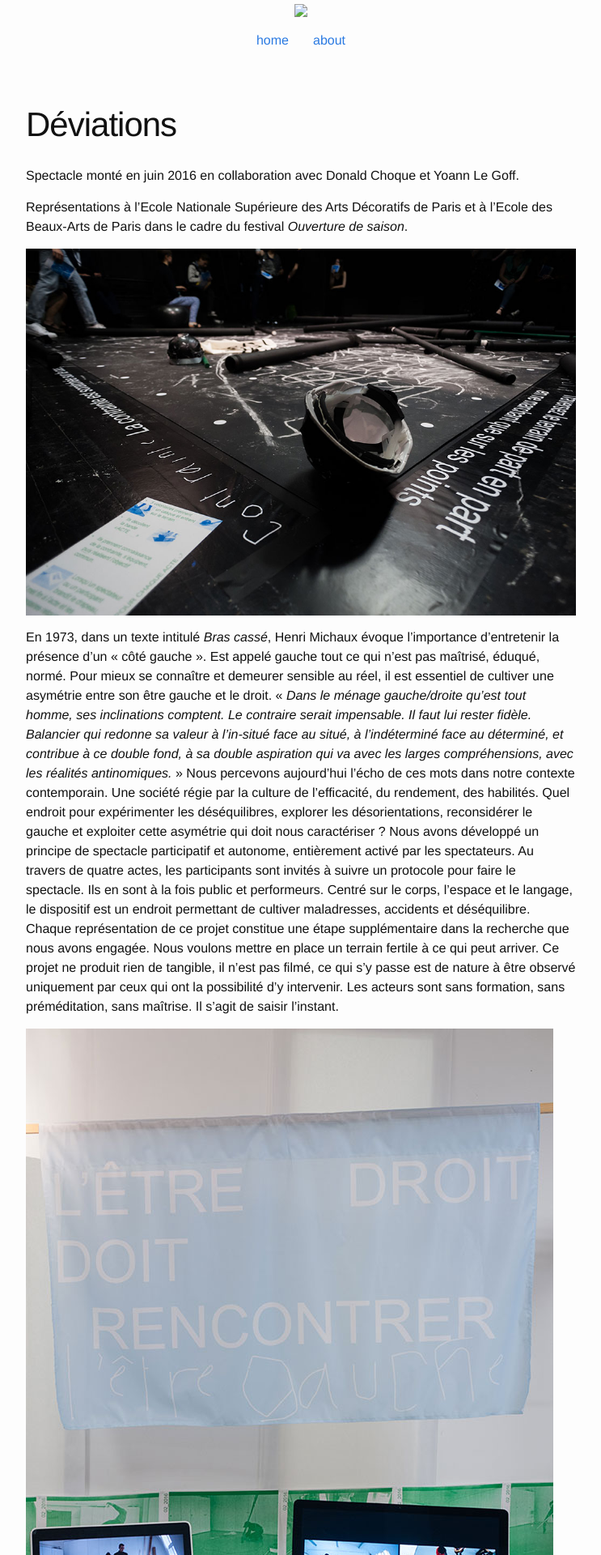
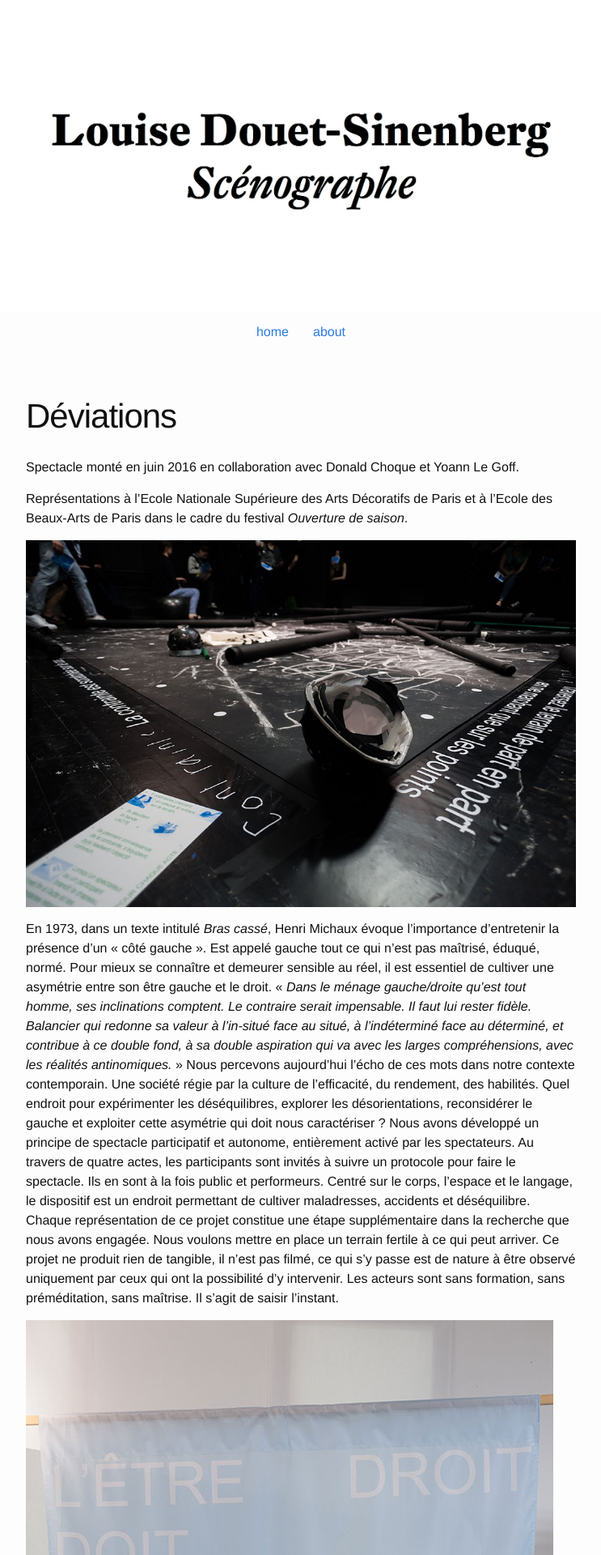
Before and after one commit to louiseds/louiseds.github.io, a Jekyll site: the page built from _posts/2016-11-12-d-viations.md, in a window 1280 px wide. Shown: the top 1920 px of the page at 81% size, without its empty margins (268-1011 px from the left). Built offline with Jekyll 4.4.1, drawn with Linux system fonts in a browser that asks for light colours.

Commit message:
Update header.html

```diff
--- a/_includes/header.html
+++ b/_includes/header.html
@@ -1,7 +1,7 @@
 <header class="site-header">
 
   <div class="wrap">
-    <a class="site-title" href="{{ site.baseurl }}/"><img src="../images/website-bandeau.jpg"></a>
+    <a class="site-title" href="{{ site.baseurl }}/"><img src="{{site.baseurl}}/images/website-bandeau.jpg"></a>
 
     <nav class="navbar">
       <div class="container">
```
